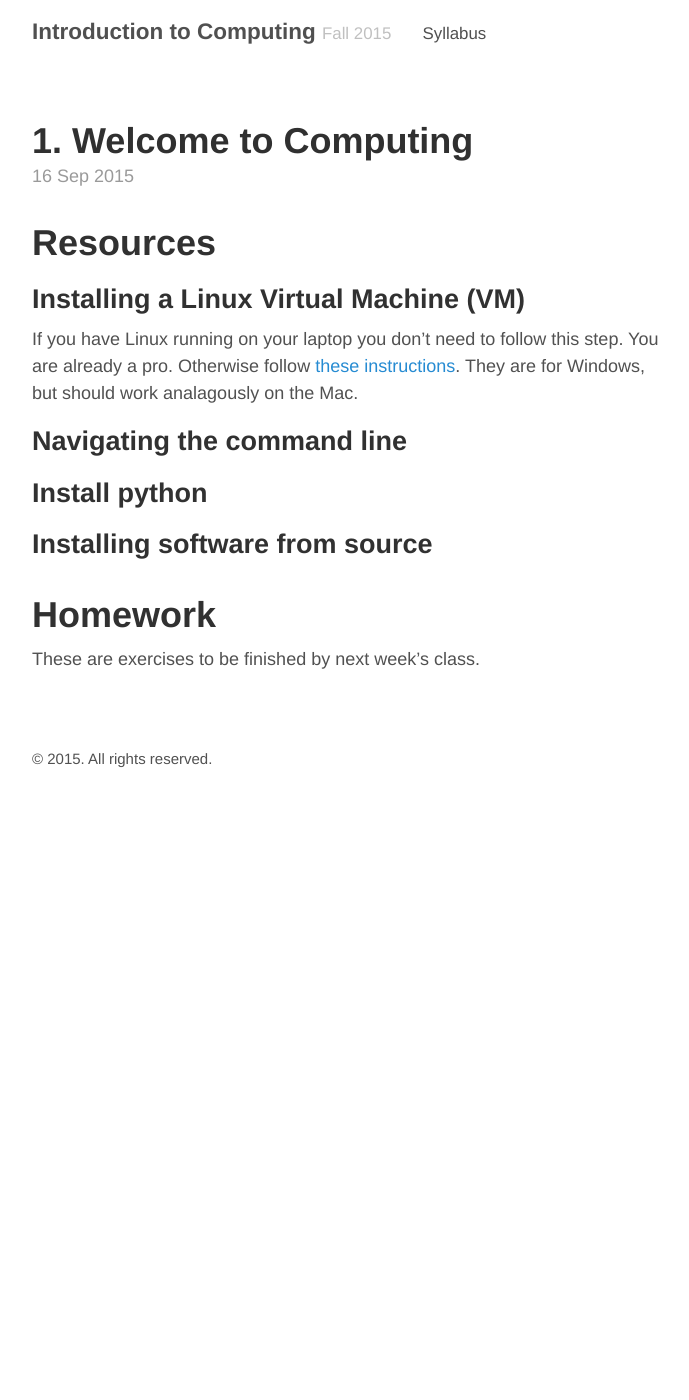
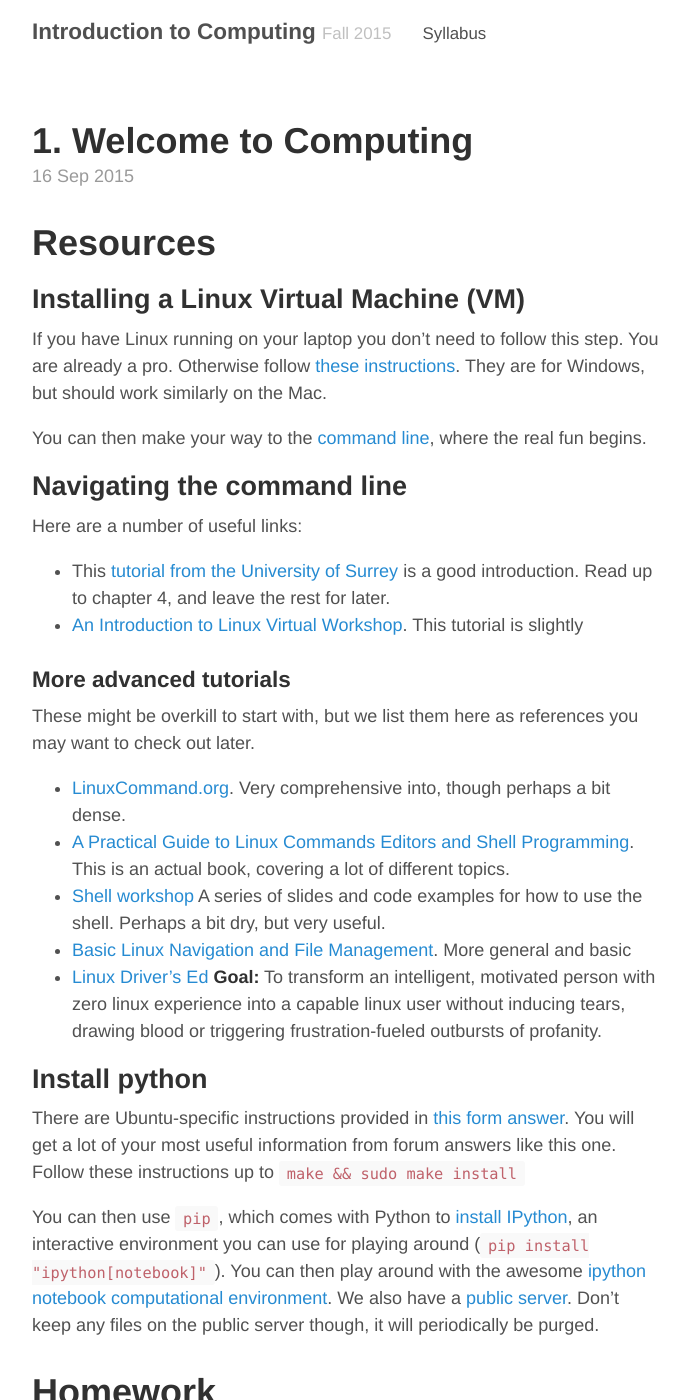
Before and after one commit to MikheyevLab/Computing-Fall-2015, a Jekyll site: the page built from _posts/2015-09-16-1-welcome-to-computing.md, in a window 1280 px wide and 1400 px high. Shown: the whole window, without its empty margins (293-982 px from the left). Built offline with Jekyll 4.4.1, drawn with Linux system fonts in a browser that asks for light colours; some of the changed text lies outside the part shown.

Commit message:
updated lesson page

````diff
--- a/_posts/2015-09-16-1-welcome-to-computing.md
+++ b/_posts/2015-09-16-1-welcome-to-computing.md
@@ -11,14 +11,44 @@
 
 ## Installing a Linux Virtual Machine (VM)
 
-If you have Linux running on your laptop you don't need to follow this step. You are already a pro. Otherwise follow [these instructions](http://www.wikihow.com/Install-Ubuntu-on-VirtualBox). They are for Windows, but should work analagously on the Mac.
+If you have Linux running on your laptop you don't need to follow this step. You are already a pro. Otherwise follow [these instructions](http://www.wikihow.com/Install-Ubuntu-on-VirtualBox). They are for Windows, but should work similarly on the Mac.
+
+You can then make your way to the [command line](https://help.ubuntu.com/community/UsingTheTerminal), where the real fun begins.
 
 ## Navigating the command line
 
+Here are a number of useful links:
+- This [tutorial from the University of Surrey](http://www.ee.surrey.ac.uk/Teaching/Unix/) is a good introduction. Read up to chapter 4, and leave the rest for later.
+- [An Introduction to Linux Virtual Workshop](https://cvw.cac.cornell.edu/Linux/default). This tutorial is slightly
+
+### More advanced tutorials
+These might be overkill to start with, but we list them here as references you may want to check out later.
+- [LinuxCommand.org](http://linuxcommand.org/lc3_learning_the_shell.php). Very comprehensive into, though perhaps a bit dense.
+- [A Practical Guide to Linux Commands Editors and Shell Programming](http://www.aem.umn.edu/~aem3100/spring2013/Prentice_Hall_A_Practical_Guide_to_Linux_Commands_Editors_and_Shell_Programming_2nd.pdf
+). This is an actual book, covering a lot of different topics.
+- [Shell workshop](http://www.pehjota.net/guides/shell-workshop/) A series of slides and code examples for how to use the shell. Perhaps a bit dry, but very useful.
+- [Basic Linux Navigation and File Management](https://www.digitalocean.com/community/tutorials/basic-linux-navigation-and-file-management). More general and basic
+- [Linux Driver’s Ed](http://www.physics.smu.edu/coan/linux/index.html) **Goal:** To transform an intelligent, motivated person with zero linux experience into a capable linux user without inducing tears, drawing blood or triggering frustration-fueled outbursts of profanity.
+
 ## Install python
 
-## Installing software from source
+There are Ubuntu-specific instructions provided in [this form answer](http://askubuntu.com/questions/244544/how-do-i-install-python-3-3). You will get a lot of your most useful information from forum answers like this one. Follow these instructions up to ```make && sudo make install```
+
+You can then use ```pip```, which comes with Python to [install IPython](http://ipython.org/install.html), an interactive environment you can use for playing around (```pip install "ipython[notebook]"```). You can then play around with the awesome [ipython notebook computational environment](http://ipython.org/notebook.html). We also have a [public server](http://ipython.oist.jp:8888). Don't keep any files on the public server though, it will periodically be purged.
 
 # Homework
 
-These are exercises to be finished by next week's class.
+These are exercises to be finished by next week's class. (for Valentin to complete)
+
+1. These are the most important linux commands you should know for sure. Describe what each one does in your own words
+  - ```ls```
+  - ```cd```
+  - ```mkdir```
+  - ```cp```
+  - ```rm```
+  - ```ln```
+  - ```cat```
+  - ```less```
+2. Which shortcuts refer to (a) the current directory (b) to the directory above the current one (c) the home folder?
+3. What is the difference between a folder and a directory?
+4. How do you remove an empty directory? What if it is not empty? Give examples.
````
Also changed, not shown: 5 other files.
